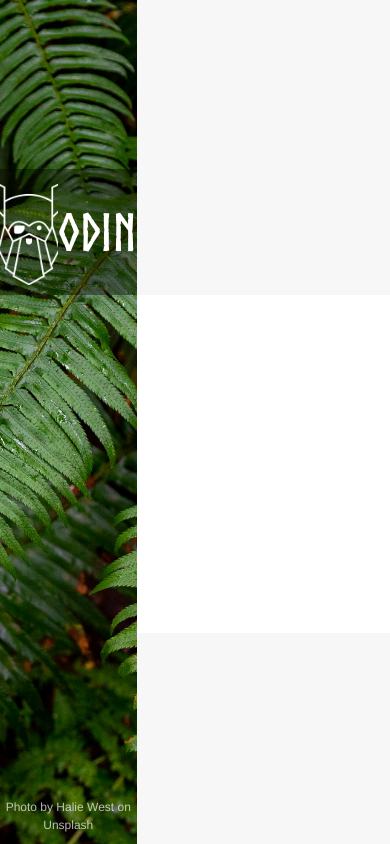
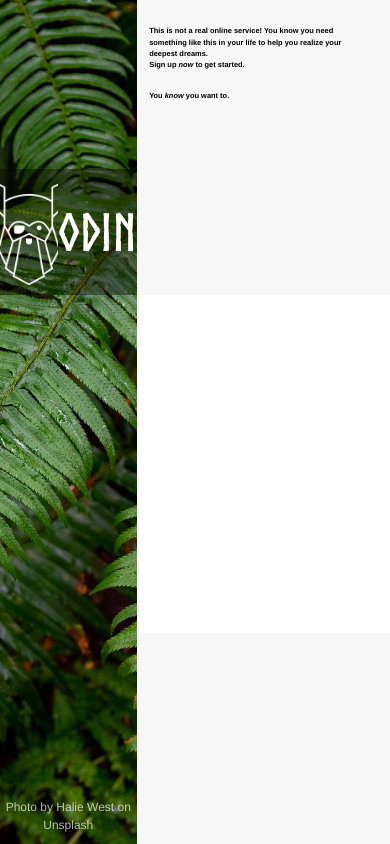
Before and after one commit to louisdeco/sign-up-form, a plain HTML site: page index.html in a window 390 px wide. Drawn offline with Linux system fonts and the light colour scheme.

Commit message:
Add top part of the right-panel
Addition of the text component with a responsive
layout.

```diff
--- a/css/styles.css
+++ b/css/styles.css
@@ -46,7 +46,8 @@ p, h1, h2, h3, h4, h5, h6 {
 /* Sign-up form styling */
 
 :root {
-    --main-font: Helvetica, sans-serif;
+    font-family: Helvetica, sans-serif;
+
     --left-panel-width: 35vw;
     --panels-height: 100vh;
     --left-panel-padding: 10px;
@@ -86,7 +87,6 @@ body {
     left: 0;
     text-align: center;
     font-size: 12px;
-    font-family: var(--main-font);
 }
 
 
@@ -120,6 +120,8 @@ body {
     width: 100%;
     height: var(--right-panel-top-height);
     background-color: var(--right-panel-background-color);
+    display: flex;
+    flex-direction: column;
 }
 
 .right-panel .form {
@@ -132,3 +134,14 @@ body {
     height: var(--right-panel-bottom-height);
     background-color: var(--right-panel-background-color);
 }
+
+.right-panel .top {
+    font-size: calc(0.1rem + 1.5vw);
+    font-weight: bold;
+    padding: 10% 12% 0 5%;
+    overflow: hidden;
+}
+
+p:nth-child(2){
+    padding-bottom: 20px;
+}
--- a/index.html
+++ b/index.html
@@ -17,7 +17,16 @@
     </div>
     <div class="right-panel">
         <div class="top">
-
+            <p>
+                This is not a real online service! You know you need something like this in
+                your life to help you realize your deepest dreams.
+            </p>
+            <p>
+                Sign up <em>now</em> to get started.
+            </p>
+            <p>
+                You <em>know</em> you want to.
+            </p>
         </div>
         <div class="form">
 
```
